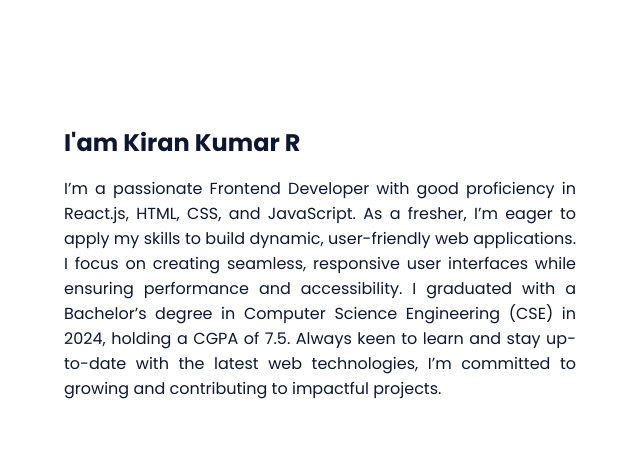
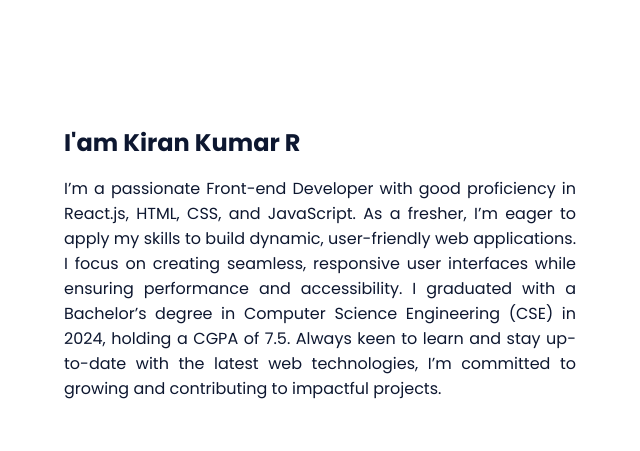
Before and after one commit to kirankumar46/PWA-portfolio, a plain HTML site: page index.html in a window 1280 px wide. Shown: the part 897-1348 px from the top of the page, 576-1216 px from the left. Drawn offline with nearby package versions, Linux system fonts and the light colour scheme.

Commit message:
second commit

```diff
--- a/index.html
+++ b/index.html
@@ -76,7 +76,7 @@
 
                     <div>
                         <h2 class="about__subtitle">I'am Kiran Kumar R</h2>
-                        <p class="about__text">I’m a passionate Frontend Developer with good proficiency in React.js, HTML, CSS, and JavaScript. As a fresher, I’m eager to apply my skills to build dynamic, user-friendly web applications. I focus on creating seamless, responsive user interfaces while ensuring performance and accessibility. I graduated with a Bachelor’s degree in Computer Science Engineering (CSE) in 2024, holding a CGPA of 7.5. Always keen to learn and stay up-to-date with the latest web technologies, I’m committed to growing and contributing to impactful projects.</p>
+                        <p class="about__text">I’m a passionate Front-end Developer with good proficiency in React.js, HTML, CSS, and JavaScript. As a fresher, I’m eager to apply my skills to build dynamic, user-friendly web applications. I focus on creating seamless, responsive user interfaces while ensuring performance and accessibility. I graduated with a Bachelor’s degree in Computer Science Engineering (CSE) in 2024, holding a CGPA of 7.5. Always keen to learn and stay up-to-date with the latest web technologies, I’m committed to growing and contributing to impactful projects.</p>
                     </div>
                 </div>
             </section>
```
